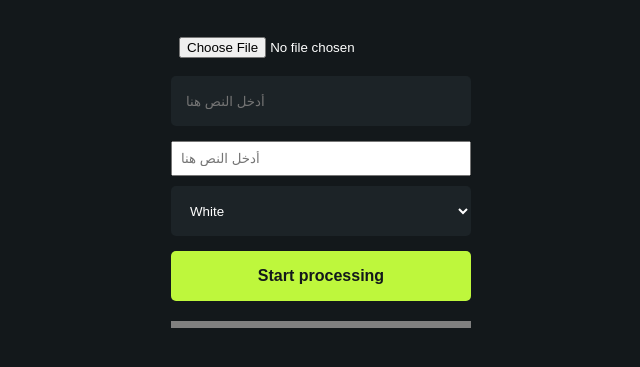
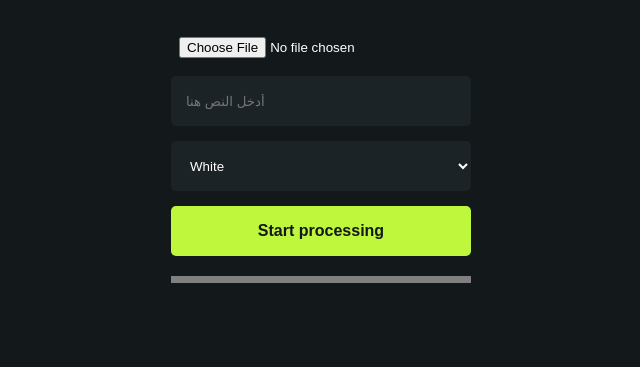
Before and after one commit to 1xUipGk/x-uA7MXCD2, a plain HTML site: page index.html in a window 1280 px wide. Shown: the part 81-448 px from the top of the page, without its empty margins (319-959 px from the left). Drawn offline with Linux system fonts and the light colour scheme.

Commit message:
Update index.html

```diff
--- a/index.html
+++ b/index.html
@@ -17,7 +17,6 @@
         <input type="file" id="input-video" accept="video/*">
          <div class="text-input">
         <input type="text" id="textBox" placeholder="أدخل النص هنا">
-            <input type="text" id="additionalTextBox" placeholder="أدخل النص هنا">
     </div>
         <select id="watermark-select">
             <option value="Asset4.png">White</option>
```
